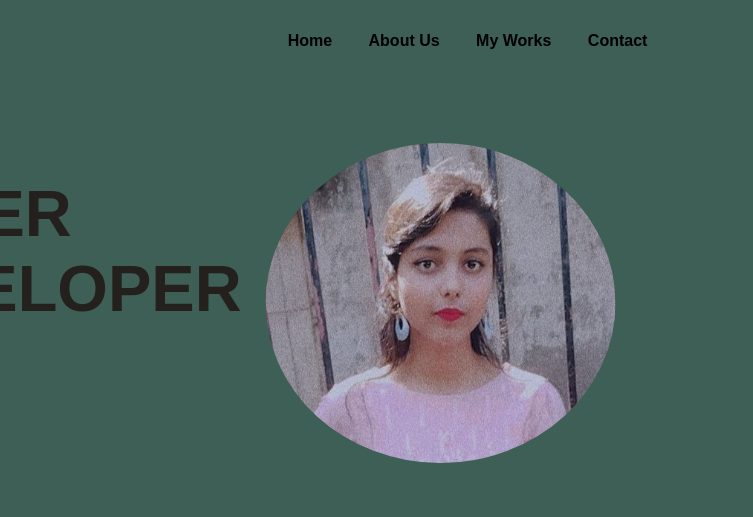
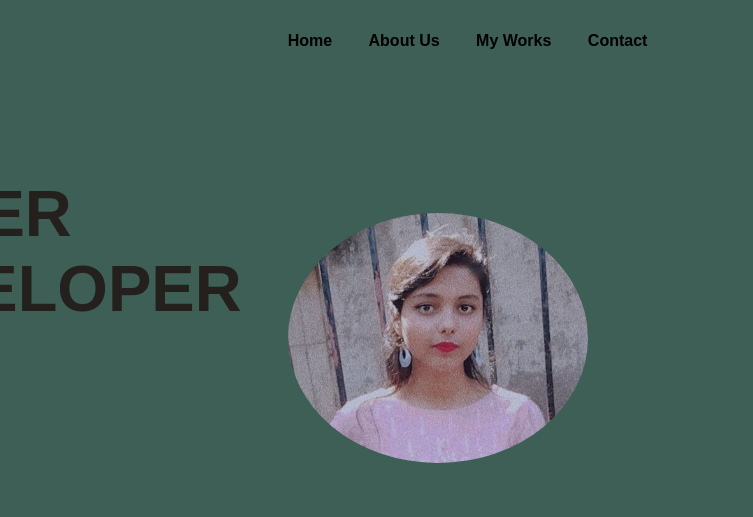
Before and after one commit to SnehaSonar/Portfolio, a plain HTML site: page index.html in a window 1280 px wide. Shown: the part 37-554 px from the top of the page, 527-1280 px from the left. Drawn offline with nearby package versions, Linux system fonts and the light colour scheme.

Commit message:
Update index.html

```diff
--- a/index.html
+++ b/index.html
@@ -39,7 +39,7 @@
             <a href="Profile.pdf" download >Download CV</a>
         </div>
         <div class="image">
-            <img src="P1.jpg" alt="img" class="Sneha" style="margin-top: 350px; height: 320px; width: 350px; border-radius: 50%;">
+            <img src="P1.jpg" alt="img" class="Sneha" style="margin-top: 350px; height: 250px; width: 300px; border-radius: 50%;">
         </div>
         <div class="icon">
             <a href="https://github.com/SnehaSonar/"><ion-icon name="logo-github""></ion-icon></a>
```
